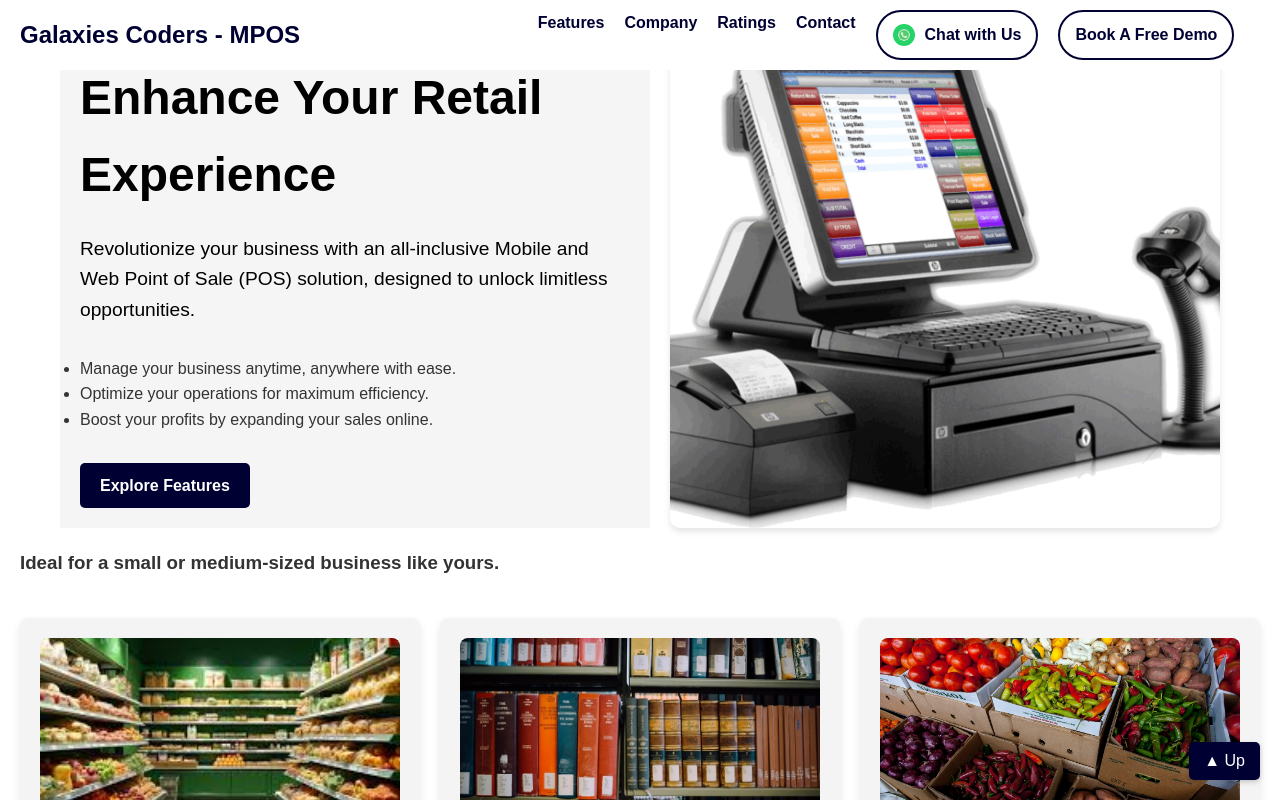
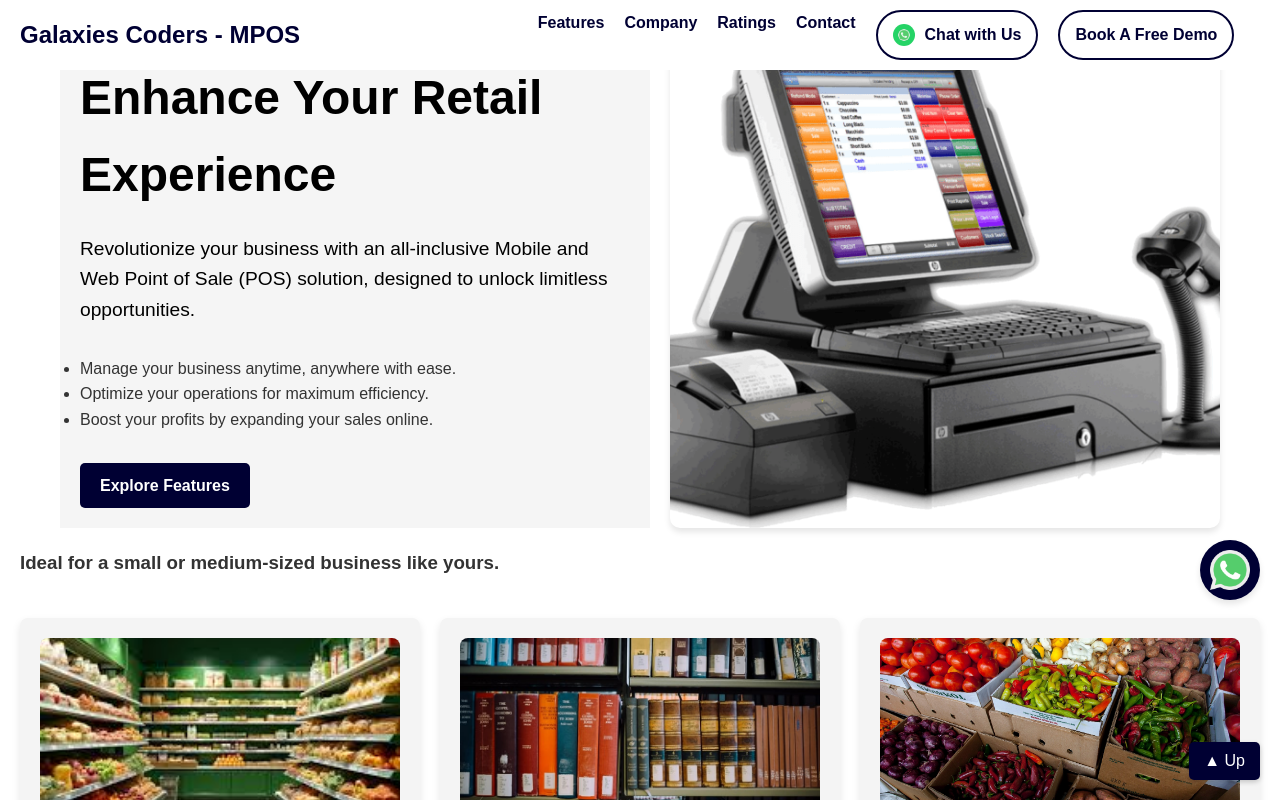
Before and after one commit to victoriandulu/Mpos-Blog, a plain HTML site: page index.html in a window 1280 px wide. Drawn offline with Linux system fonts and the light colour scheme.

Commit message:
first commit

```diff
--- a/index.html
+++ b/index.html
@@ -227,5 +227,11 @@
       ratingForm.reset();
     });
   </script>
+
+  <!-- WhatsApp Chat Icon -->
+<a href="https://wa.me/254790352338" target="_blank" class="whatsapp-chat">
+  <img src="whatsapp.png" alt="Chat with Us on WhatsApp">
+</a>
+
 </body>
 </html>
--- a/styles.css
+++ b/styles.css
@@ -968,3 +968,28 @@ body, html {
     padding-left: 15px;
   }
 }
+.whatsapp-chat{
+  position: fixed;
+  bottom: 200px; /* Adjusts vertical position */
+  right: 20px; /* Adjusts horizontal position */
+  z-index: 1000; /* Ensures it appears above other content */
+  display: flex;
+  align-items: center;
+  justify-content: center;
+  background-color: #000033;
+  width: 60px; /* Icon container size */
+  height: 60px; /* Icon container size */
+  border-radius: 50%; /* Makes the icon circular */
+  box-shadow: 0 4px 6px rgba(0, 0, 0, 0.1);
+  transition: transform 0.3s ease, box-shadow 0.3s ease;
+}
+
+.whatsapp-chat img {
+  width: 40px; /* Icon image size */
+  height: 40px;
+}
+
+.whatsapp-chat:hover {
+  transform: scale(1.1); /* Slightly enlarges the icon on hover */
+  box-shadow: 0 6px 8px rgba(0, 0, 0, 0.15);
+}
```
